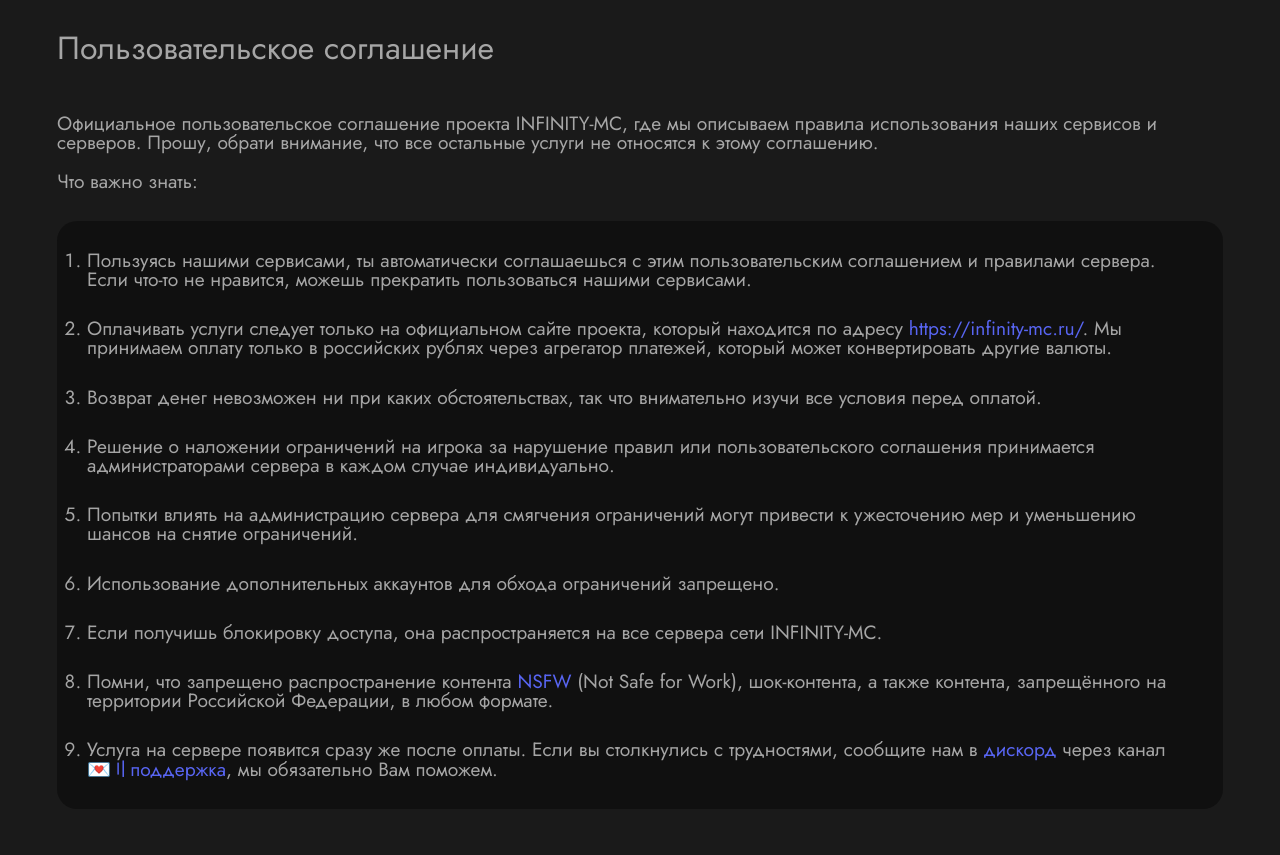
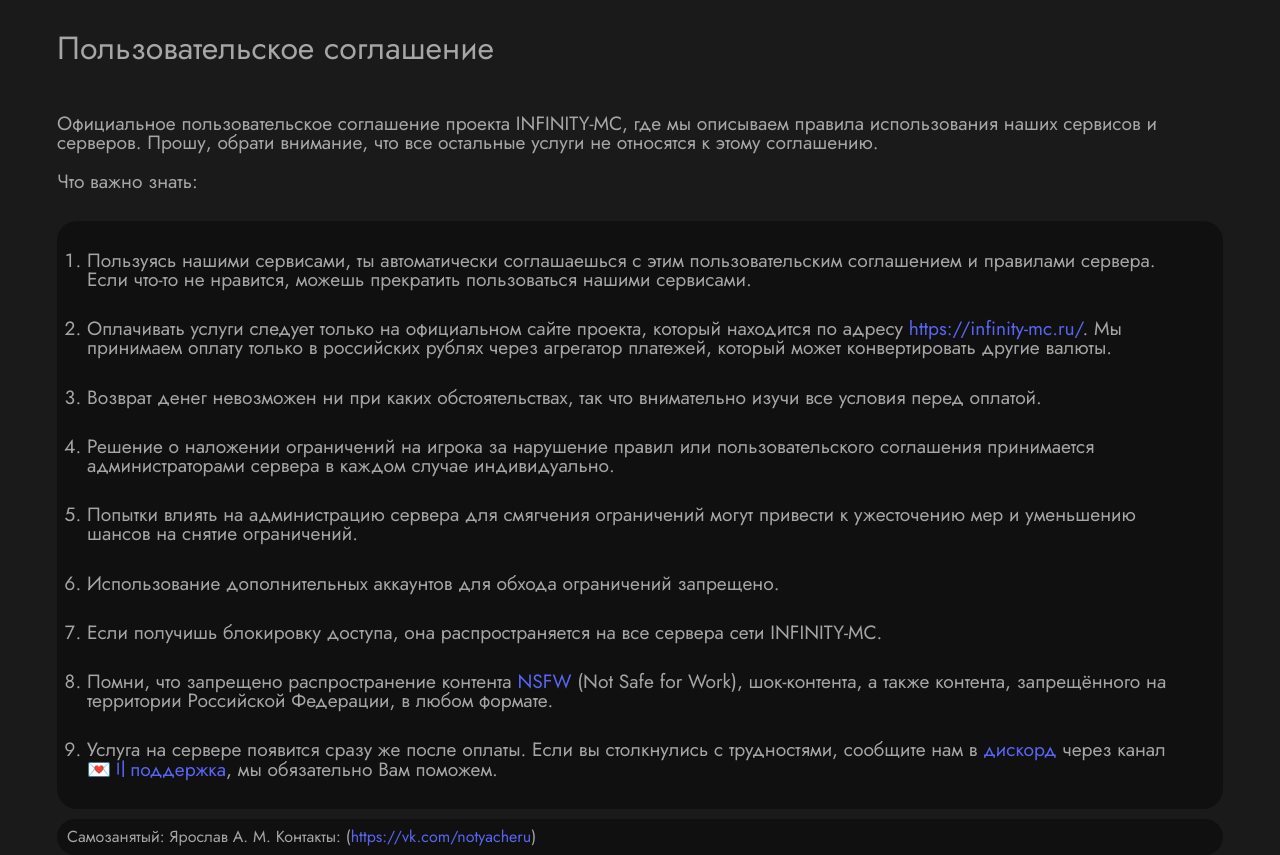
Before and after one commit to Yacheru/infinity-mc, a React (Vite) app in the folder frontend/: page /terms in a window 1280 px wide. Before the commit the page ends 809 px from the top, so only its background shows below. Built offline with nearby package versions, Linux system fonts and the light colour scheme.

Commit message:
contacts

```diff
--- a/frontend/src/components/donate/footer/footer.jsx
+++ b/frontend/src/components/donate/footer/footer.jsx
@@ -38,9 +38,6 @@
                         </svg>
                     </a>
                 </div>
-                <a href="https://freekassa.ru" target="_blank" rel="noopener noreferrer">
-                    <img src="https://cdn.freekassa.ru/banners/big-dark-1.png" title="Прием платежей"/>
-                </a>
                 <a className='delevoper' href='https://discord.com/users/554089377446494248' target='_blank'>developed
                     by yacheru</a>
             </div>
--- a/frontend/src/components/donate/modal/forms/forms.css
+++ b/frontend/src/components/donate/modal/forms/forms.css
@@ -70,8 +70,22 @@
     background-color: #101010;
 }
 
+.modal__checkbox-box {
+    width: 50%;
+    display: flex;
+}
+
+.modal__checkbox-label {
+    width: 50px;
+    height: 100%;
+    display: flex;
+    align-items: center;
+    justify-content: center;
+}
+
 .modal__checkbox-label input[type=checkbox] {
-    width: 13px;
+    width: 15px;
+    height: 15px;
     border-radius: 50%;
     accent-color: #5865f2;
     vertical-align: middle;
@@ -79,12 +93,12 @@
 }
 
 .modal__checkbox-label a {
-    width: 50%;
     display: flex;
     flex-direction: column;
     color: #5865f2;
+    margin-left: 13px
 }
 
-.modal__checkbox-text {
-    padding-left: 5px;
+.modal__checkbox-text a {
+    color: #5865f2;
 }
--- a/frontend/src/components/donate/modal/forms/forms.jsx
+++ b/frontend/src/components/donate/modal/forms/forms.jsx
@@ -51,13 +51,13 @@
                 <button className={'modal__navbuy-button'} onClick={handleGetForm} type={'button'}>Продолжить</button>
                 <div className={'modal__checkbox-box'}>
                     <div className={'modal__checkbox-item'}>
-                        <label className={'modal__checkbox-label'} htmlFor="">
-                            <input type="checkbox"/>
-                            Я принимаю условия
-                            <a href="/terms" target={'_blank'}>пользовательского соглашения</a>
+                        <label className={'modal__checkbox-label'} htmlFor="checkbox">
+                            <input type="checkbox" id={'checkbox'}/>
                         </label>
                     </div>
                     <div className={'modal__checkbox-text'}>
+                        Я принимаю условия
+                        <a href="/terms" target={'_blank'}> пользовательского соглашения</a>
                     </div>
                 </div>
             </div>
--- a/frontend/src/components/terms/term/main.css
+++ b/frontend/src/components/terms/term/main.css
@@ -26,3 +26,24 @@
 .term__ordered-item:last-child {
     margin-bottom: 0;
 }
+
+.contact {
+    display: flex;
+    align-items: center;
+    margin-top: 10px;
+    border-radius: 20px;
+    background-color: #101010;
+    padding: 10px;
+}
+
+.contact span {
+    margin: 0 5px 0 5px;
+}
+
+.contact a {
+    color: #5865f2;
+}
+
+.contact__item {
+    margin-right: 5px;
+}
--- a/frontend/src/components/terms/term/main.jsx
+++ b/frontend/src/components/terms/term/main.jsx
@@ -61,6 +61,10 @@
                         </li>
                     </ol>
                 </div>
+                <div className={'contact'}>
+                    Самозанятый:<span> Ярослав А. М.</span>
+                    Контакты: (<a href="https://vk.com/notyacheru">https://vk.com/notyacheru</a>)
+                </div>
             </main>
         </div>
     )
```
